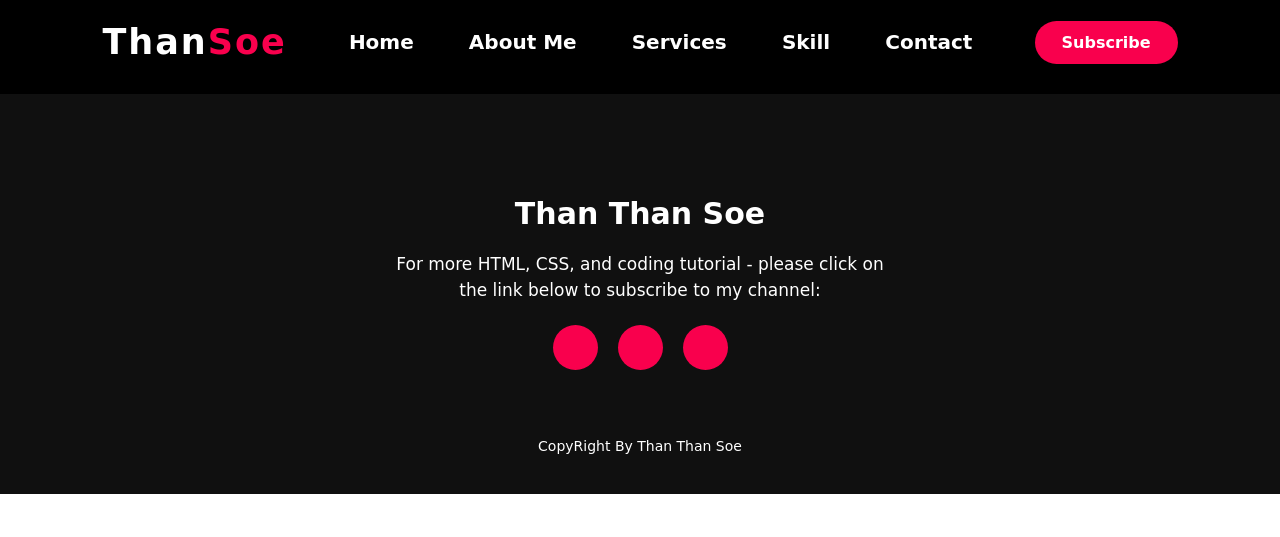
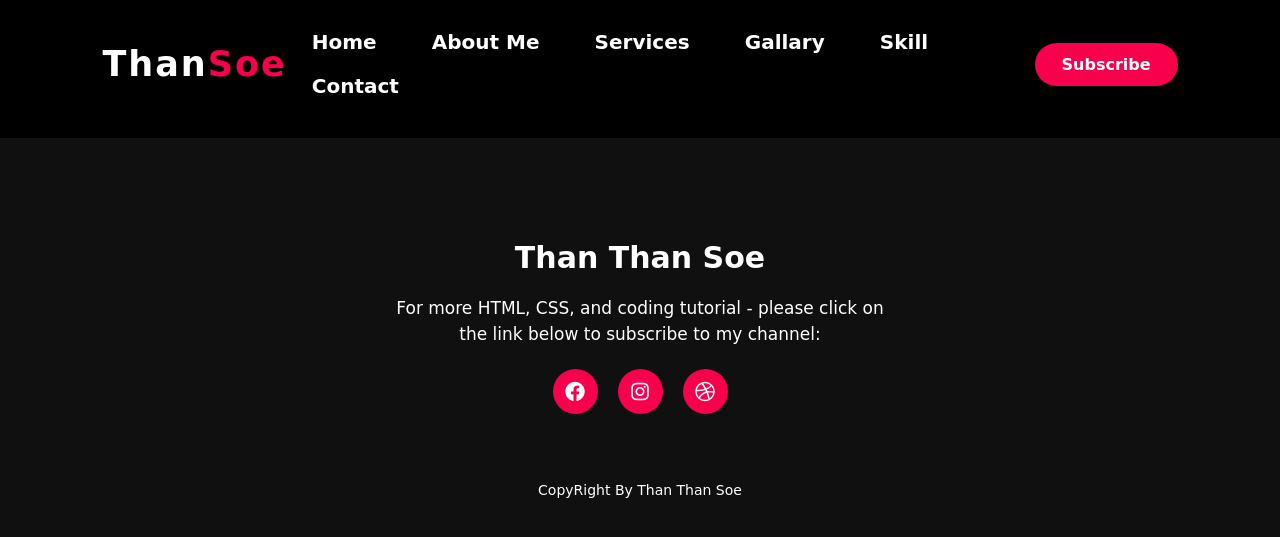
Before and after one commit to thansoe-2000/personal_blog, a Django app: page /main-page in a window 1280 px wide. Shown: the top 537 px of the page. Run offline with Django 4.2, Linux system fonts and the light colour scheme; some libraries are stand-ins or nearby versions; some web fonts are replaced.

Commit message:
add fontawesome

```diff
--- a/myapp/templates/pages/gallary.html
+++ b/myapp/templates/pages/gallary.html
@@ -1,4 +1,4 @@
 {% extends 'pages/main.html' %}
 {% block content %}
-
+<h2>Gallary</h2>
 {% endblock content %}
--- a/myapp/templates/pages/main.html
+++ b/myapp/templates/pages/main.html
@@ -8,10 +8,9 @@
         <meta name="viewport" content="width=\, initial-scale=1.0">
         <title>Than Than Soe</title>
         <link rel="stylesheet" href="{% static 'style/port.css' %}">
-        <!-- <link rel="stylesheet" href="../bootstrap/css/bootstrap.min.css">
-        <link rel="stylesheet" href="../bootstrap/css/bootstrap.css"> -->
-        <link rel="stylesheet" href="{% static "css/all.css" %}">
-        <link rel="stylesheet" href="{% static 'css/all.min.css' %}">
+
+
+        <link rel="stylesheet" href="https://cdnjs.cloudflare.com/ajax/libs/font-awesome/6.4.0/css/all.min.css">
     </head>
 
     <body>
@@ -21,9 +20,13 @@
 
             <h2 class="logo">Than<span>Soe</span></h2>
             <ul>
-                <li><a href="{% url 'heropage' %}">Home</a></li>
+                <li>
+                    {% url 'heropage' as url %}
+                    <a class="{% if request.path == url %}text-info{% endif %}" href="{% url 'heropage' %}">Home</a>
+                </li>
                 <li><a href="{% url 'aboutpage' %}">About Me</a></li>
                 <li><a href="{% url 'servicepage' %}">Services</a></li>
+                <li><a href="{% url 'gallarypage' %}">Gallary</a></li>
                 <li><a href="{% url 'skillpage' %}">Skill</a></li>
                 <li><a href="{% url 'contactpage' %}">Contact</a></li>
             </ul>
--- a/myapp/urls.py
+++ b/myapp/urls.py
@@ -7,6 +7,7 @@ urlpatterns = [
     path('about/', views.about, name='aboutpage'),
     path('service/', views.service, name='servicepage'),
     path('skill/', views.skill, name='skillpage'),
+    path('gallary/', views.gallary, name='gallarypage'),
     path('contact/', views.contact, name='contactpage'),
 
 
--- a/myapp/views.py
+++ b/myapp/views.py
@@ -26,6 +26,8 @@ def service(request):
 def skill(request):
     return render(request, 'pages/skill.html')
 
+def gallary(request):
+    return render(request, 'pages/gallary.html')
 def contact(request):
     return render(request, 'pages/contact.html')
 
--- a/myproject/settings.py
+++ b/myproject/settings.py
@@ -39,6 +39,7 @@ INSTALLED_APPS = [
     'django.contrib.messages',
     'django.contrib.staticfiles',
     'myapp',
+    'active_link',
 ]
 
 MIDDLEWARE = [
```
